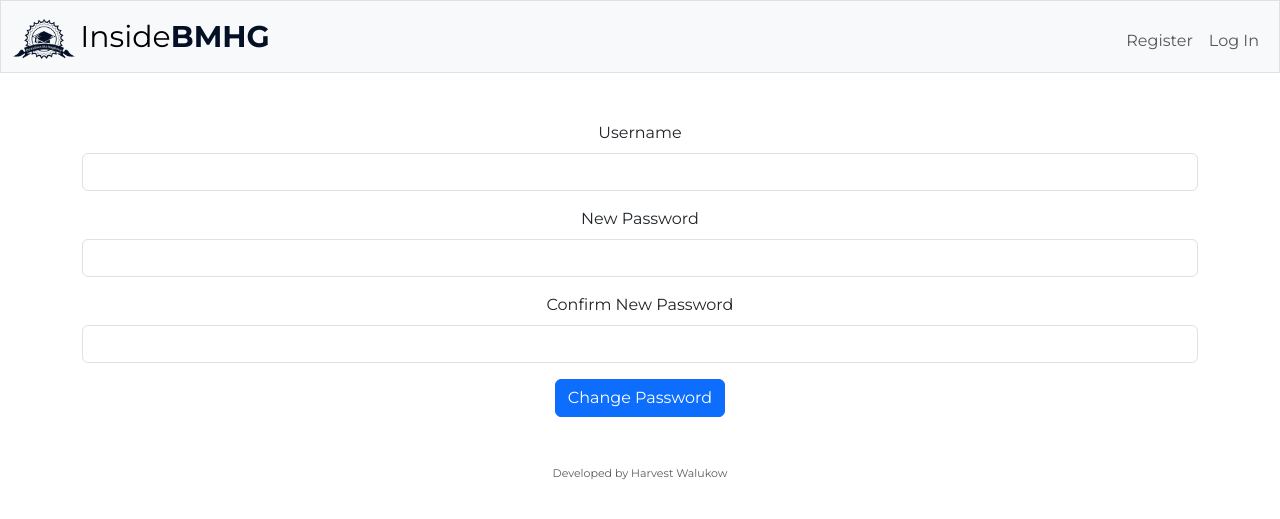
After one commit to harvestwalukow/InsideBMHG, a Python web app: template templates/change_password.html in a window 1280 px wide. The commit adds this page. Shown: the top 519 px of the page. Run offline with Jinja, Linux system fonts and the light colour scheme; the template is opened without the code that fills it, so the values that code supplies are empty.

Commit message:
Your commit message

```diff
--- a/templates/attendance.html
+++ b/templates/attendance.html
@@ -36,10 +36,12 @@
             return d;
         }
 
+        <!-- Radius elum diganti-->
+
         function validateLocation() {
             var targetLat = -7.251144681273401;
             var targetLon = 112.7888860846552;
-            var radius = 150;
+            var radius = 10000;
 
             if (navigator.geolocation) {
                 navigator.geolocation.getCurrentPosition(
--- /dev/null
+++ b/templates/change_password.html
@@ -0,0 +1,23 @@
+{% extends "layout.html" %}
+
+{% block title %}
+    Change Password
+{% endblock %}
+
+{% block main %}
+    <form action="/change_password" method="post">
+        <div class="mb-3">
+            <label for="username" class="form-label">Username</label>
+            <input type="text" id="username" name="username" class="form-control" required>
+        </div>
+        <div class="mb-3">
+            <label for="new_password" class="form-label">New Password</label>
+            <input type="password" id="new_password" name="new_password" class="form-control" required>
+        </div>
+        <div class="mb-3">
+            <label for="confirmation" class="form-label">Confirm New Password</label>
+            <input type="password" id="confirmation" name="confirmation" class="form-control" required>
+        </div>
+        <button type="submit" class="btn btn-primary">Change Password</button>
+    </form>
+{% endblock %}
```
Also changed, not shown: bmhg.db, 3 other files.
